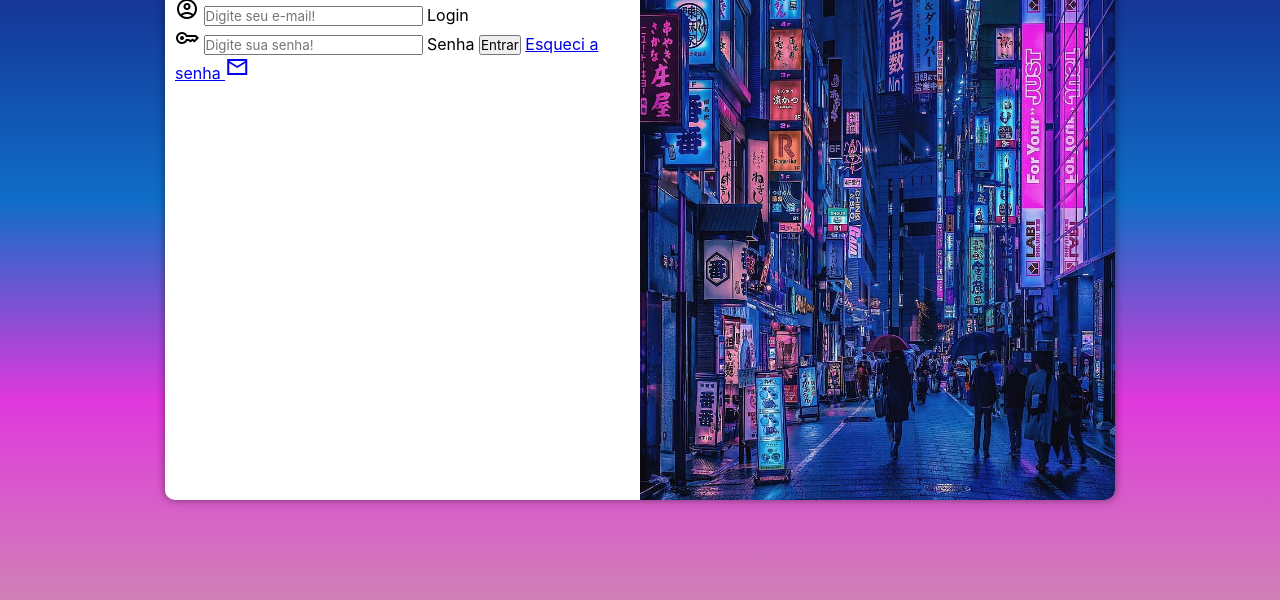
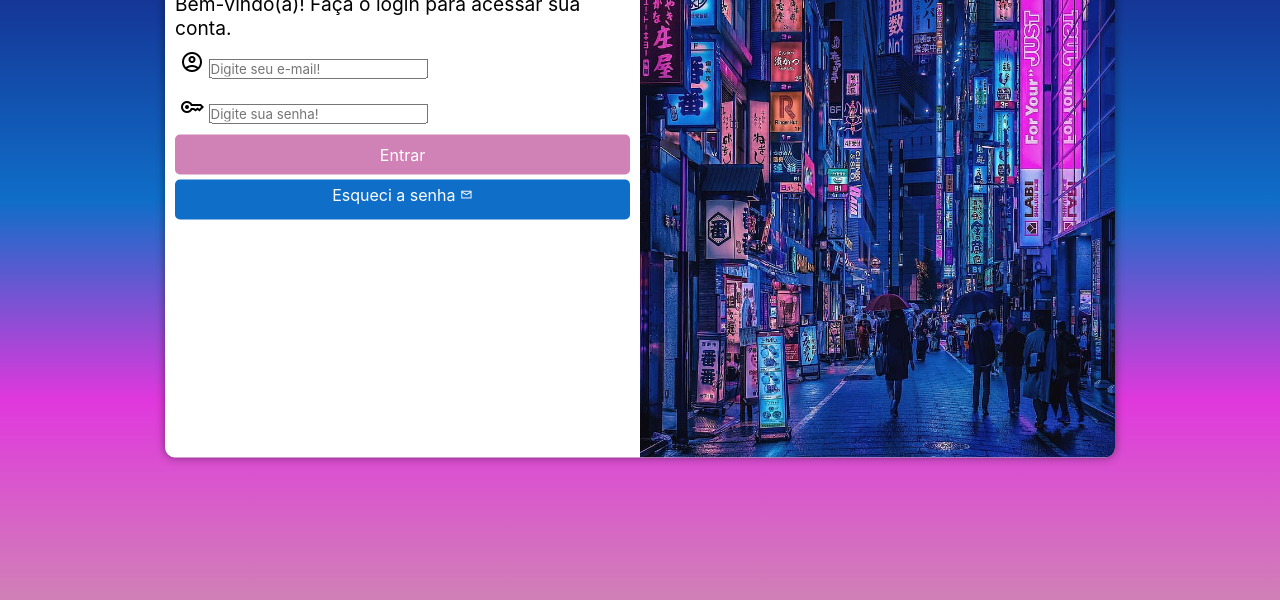
Before and after one commit to LucasLucao97/projeto-login, a plain HTML site: page index.html in a window 1280 px wide. Shown: the part 200-800 px from the top of the page. Drawn offline with nearby package versions, Linux system fonts and the light colour scheme; files that its build step writes are made by us from their sources.

Commit message:
Formatação do formulário

```diff
--- a/estilos/style.css
+++ b/estilos/style.css
@@ -36,8 +36,8 @@ section#login{
     overflow: hidden;
 
     background-color: white;
-    width: 50vw;
-    height: 75vh;
+    width: 250px;
+    height: 515px;
     border-radius: 10px;
     box-shadow: 0px 0px 10px rgba(0, 0, 0, 0.450);
 }
@@ -63,3 +63,55 @@ div#formulario > h1{
 div#formulario > p{
     font-size: 0.8em;
 }
+
+form > div.campo{
+    display: block;
+    width: 100%;
+    height: 40px;
+    padding: 5px;
+    border-radius: 5px;
+    margin: 5px 0px;
+}
+
+div.campo > label{
+    display: none;
+}
+
+form > input[type=submit] {
+    display: block;
+    font-size: 1em;
+    width: 100%;
+    height: 40px;
+    padding: 5px;
+    background-color: #D081B6;
+    color: white;
+    border: none;
+    border-radius: 5px;
+    cursor: pointer;
+}
+
+form > input[type=submit]:hover{
+    background-color: #E038DD;
+}
+
+form > a.botao{
+    display: block;
+    text-align: center;
+    font-size: 1em;
+    width: 100%;
+    height: 40px;
+    padding-top: 5px;
+    margin-top: 5px;
+    color: white;
+    background-color: #0F6EC8;
+    border-radius: 5px;
+    text-decoration: none;
+}
+
+form > a.botao:hover{
+    background-color: #153697;
+}
+
+form > a.botao > i{
+    font-size: 0.8em;
+}
--- a/index.html
+++ b/index.html
@@ -20,23 +20,23 @@
                 <p>Bem-vindo(a)! Faça o login para acessar sua conta.</p>
                 <form action="login.php" method="post" autocomplete="on">
                     <div class="campo">
-                        <span class="material-symbols-sharp">
+                        <i class="material-symbols-sharp">
                             account_circle
-                            </span>
+                            </i>
                         <input type="email" name="login" id="ilogin" placeholder="Digite seu e-mail!" autocomplete="email" required maxlength="30">
                         <label for="ilogin">Login</label>
                     </div>
                     <div class="campo">
-                        <span class="material-symbols-sharp">
+                        <i class="material-symbols-sharp">
                             key
-                            </span>
+                            </i>
                         <input type="password" name="senha" id="isenha" placeholder="Digite sua senha!" autocomplete="current-password" required minlength="8" maxlength="20">
                         <label for="isenha">Senha</label>
+                    </div>
                         <input type="submit" value="Entrar">
-                        <a href="esqueci.html">Esqueci a senha <i class="material-symbols-sharp">
+                        <a href="esqueci.html" class="botao">Esqueci a senha <i class="material-symbols-sharp">
                             mail
                         </i></a>
-                    </div>
                 </form>
             </div>
         </section>
```
